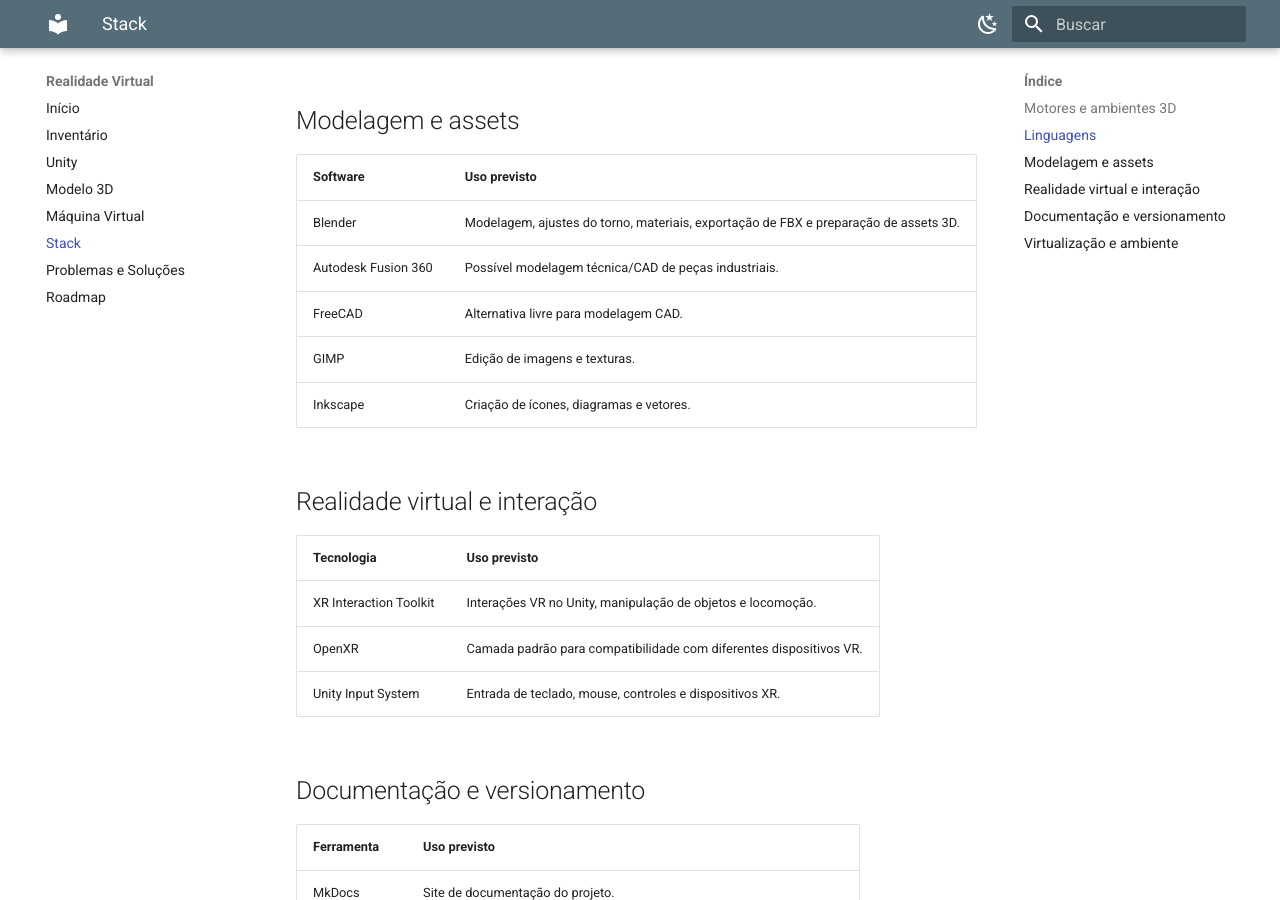
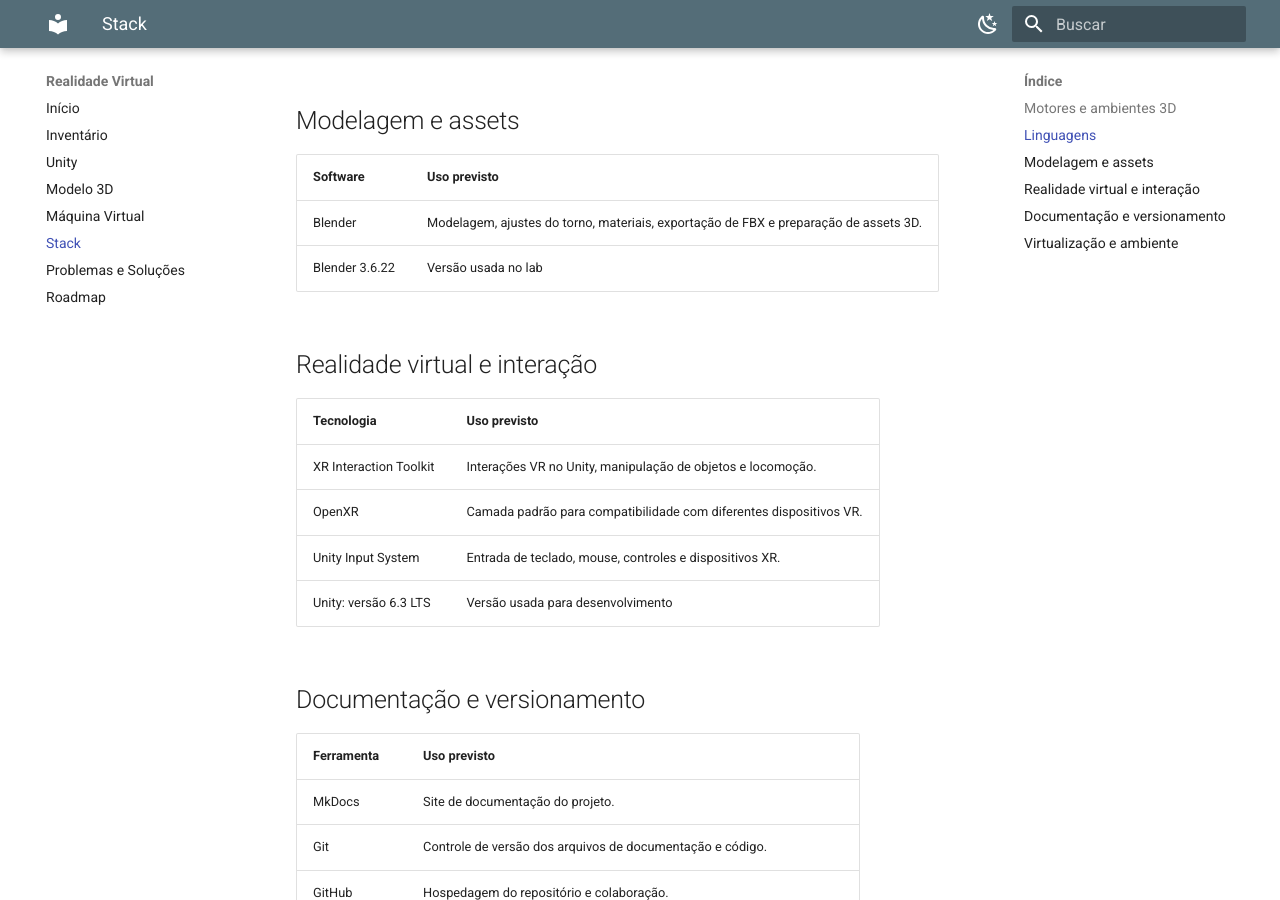
Before and after one commit to matheusgmello/maquinas-industriais-vr, an MkDocs documentation site: the page built from docs/stack.md, in a window 1280 px wide and 900 px high, scrolled down 767 px. Built offline with MkDocs 1.6.1 and Material for MkDocs 9.7.7, drawn with Linux system fonts in a browser that asks for light colours.

Commit message:
fix(docs): remover softwares CAD e adicionar versão do Blender e Unity

```diff
--- a/docs/stack.md
+++ b/docs/stack.md
@@ -23,10 +23,7 @@
 | Software | Uso previsto |
 | --- | --- |
 | Blender | Modelagem, ajustes do torno, materiais, exportação de FBX e preparação de assets 3D. |
-| Autodesk Fusion 360 | Possível modelagem técnica/CAD de peças industriais. |
-| FreeCAD | Alternativa livre para modelagem CAD. |
-| GIMP | Edição de imagens e texturas. |
-| Inkscape | Criação de ícones, diagramas e vetores. |
+| Blender 3.6.22| Versão usada no lab |
 
 ## Realidade virtual e interação
 
@@ -35,6 +32,7 @@
 | XR Interaction Toolkit | Interações VR no Unity, manipulação de objetos e locomoção. |
 | OpenXR | Camada padrão para compatibilidade com diferentes dispositivos VR. |
 | Unity Input System | Entrada de teclado, mouse, controles e dispositivos XR. |
+| Unity: versão 6.3 LTS | Versão usada para desenvolvimento |
 
 ## Documentação e versionamento
 
```
